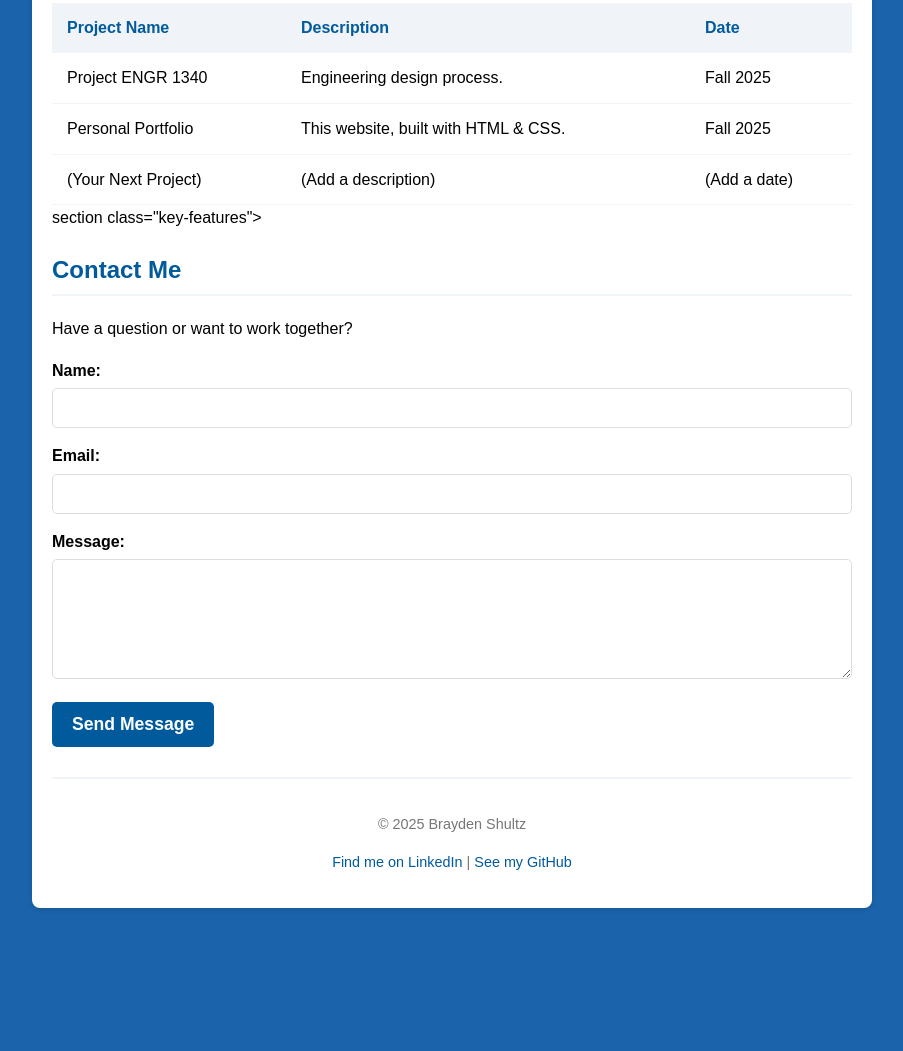
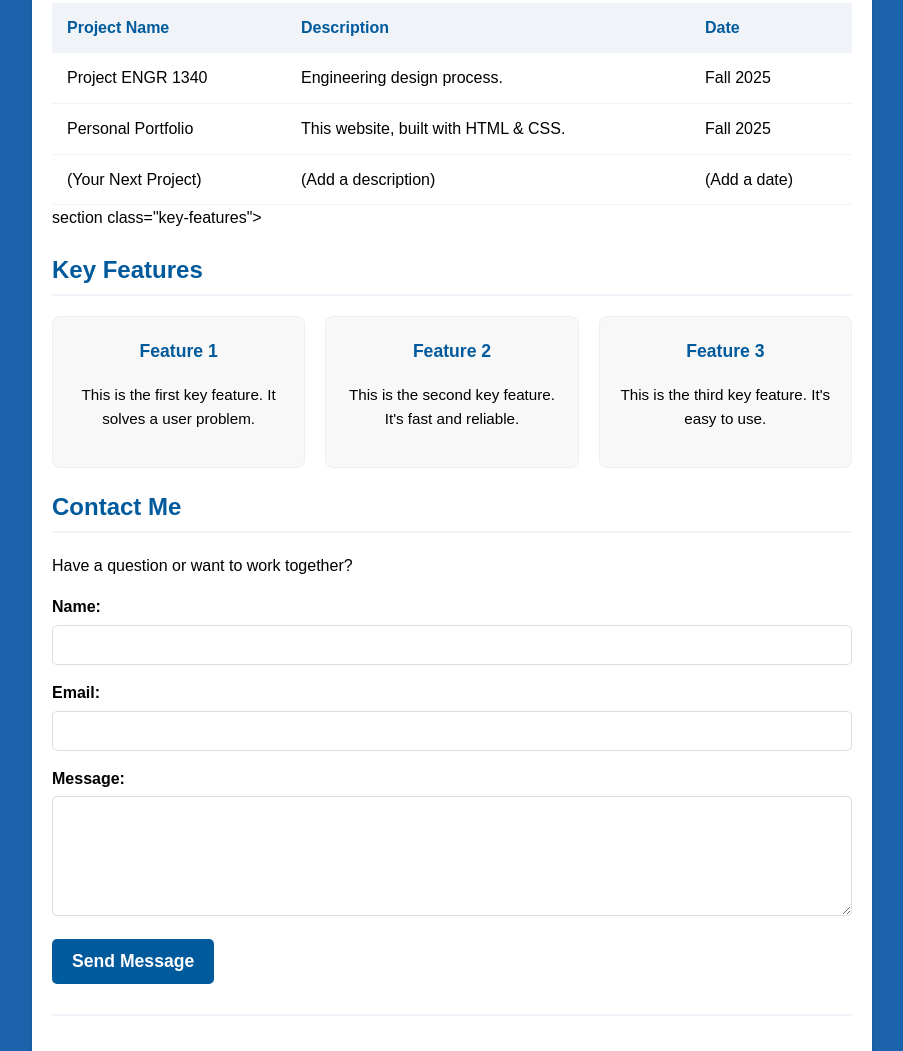
Before and after one commit to MSPBS22/my-portfolio, a plain HTML site: page index.html in a window 1280 px wide. Shown: the part 714-1765 px from the top of the page, without its empty margins (188-1091 px from the left). Before the commit the page ends 1630 px from the top, so only its background shows below. Drawn offline with Linux system fonts and the light colour scheme.

Commit message:
Add Key Features section

```diff
--- a/CSS/styles.css
+++ b/CSS/styles.css
@@ -116,4 +116,30 @@ tbody tr:hover {
 .submit-button:hover {
     background-color: #004a80;
 }
+/* --- Flexbox Layout (Features) --- */
+.features {
+    display: flex; /* This is the magic! Tells the div to be a flex container */
+    justify-content: space-between; /* Distribute items evenly */
+    gap: 20px; /* Add space between items */
+    margin-top: 20px;
 }
+
+.feature-item {
+    background-color: #f8f8f8;
+    border: 1px solid #eee;
+    border-radius: 8px;
+    padding: 20px;
+    flex-basis: 32%; /* Each item takes up roughly 1/3 of the space */
+    text-align: center;
+}
+
+.feature-item h3 {
+    margin-top: 0;
+    font-size: 1.1em;
+    color: #005a9c;
+}
+
+.feature-item p {
+    font-size: 0.95em;
+}
+}
--- a/index.html
+++ b/index.html
@@ -67,8 +67,29 @@
         section class="key-features">
              <!-- ... Your features ... -->
         </section>
+        <section class="projects">
+            <!-- ... Your table ... -->
+        </section>
 
         <!-- ADD THIS NEW SECTION -->
+        <section class="key-features">
+            <h2>Key Features</h2>
+            <div class="features">
+                <div class="feature-item">
+                    <h3>Feature 1</h3>
+                    <p>This is the first key feature. It solves a user problem.</p>
+                </div>
+                <div class="feature-item">
+                    <h3>Feature 2</h3>
+                    <p>This is the second key feature. It's fast and reliable.</p>
+                </div>
+                <div class="feature-item">
+                    <h3>Feature 3</h3>
+                    <p>This is the third key feature. It's easy to use.</p>
+                </div>
+            </div>
+        </section>
+  <!-- ADD THIS NEW SECTION -->
         <section class="contact">
             <h2>Contact Me</h2>
             <p>Have a question or want to work together?</p>
```
